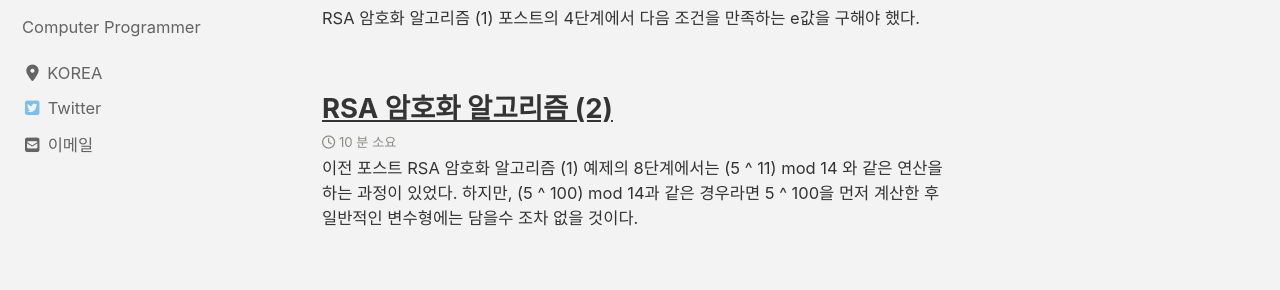
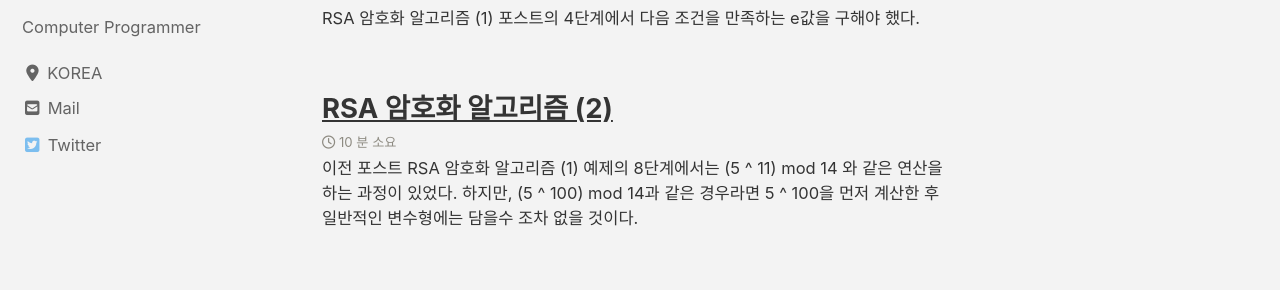
Before and after one commit to mrsoulware/mrsoulware.github.io, a Jekyll site: the page built from index.html, in a window 1280 px wide. Shown: the part 259-549 px from the top of the page. Built offline with Jekyll 4.4.1, drawn with Linux system fonts in a browser that asks for light colours; cached includes are drawn as plain includes; nearby versions of some CDN libraries; the list of posts is cut into pages by our own code.

Commit message:
Update _config.yml

```diff
--- a/_config.yml
+++ b/_config.yml
@@ -97,11 +97,11 @@ author:
   avatar           : "/assets/images/avatar.png"
   bio              : "Computer Programmer"
   location         : "KOREA"
-  email            : "sircoon@gmail.com"
+  email            :
   links:
-    - label: "Email"
+    - label: "Mail"
       icon: "fas fa-fw fa-envelope-square"
-      # url:
+      url: "sircoon@gmail.com"
     - label: "Website"
       icon: "fas fa-fw fa-link"
       # url: "https://your-website.com"
```
